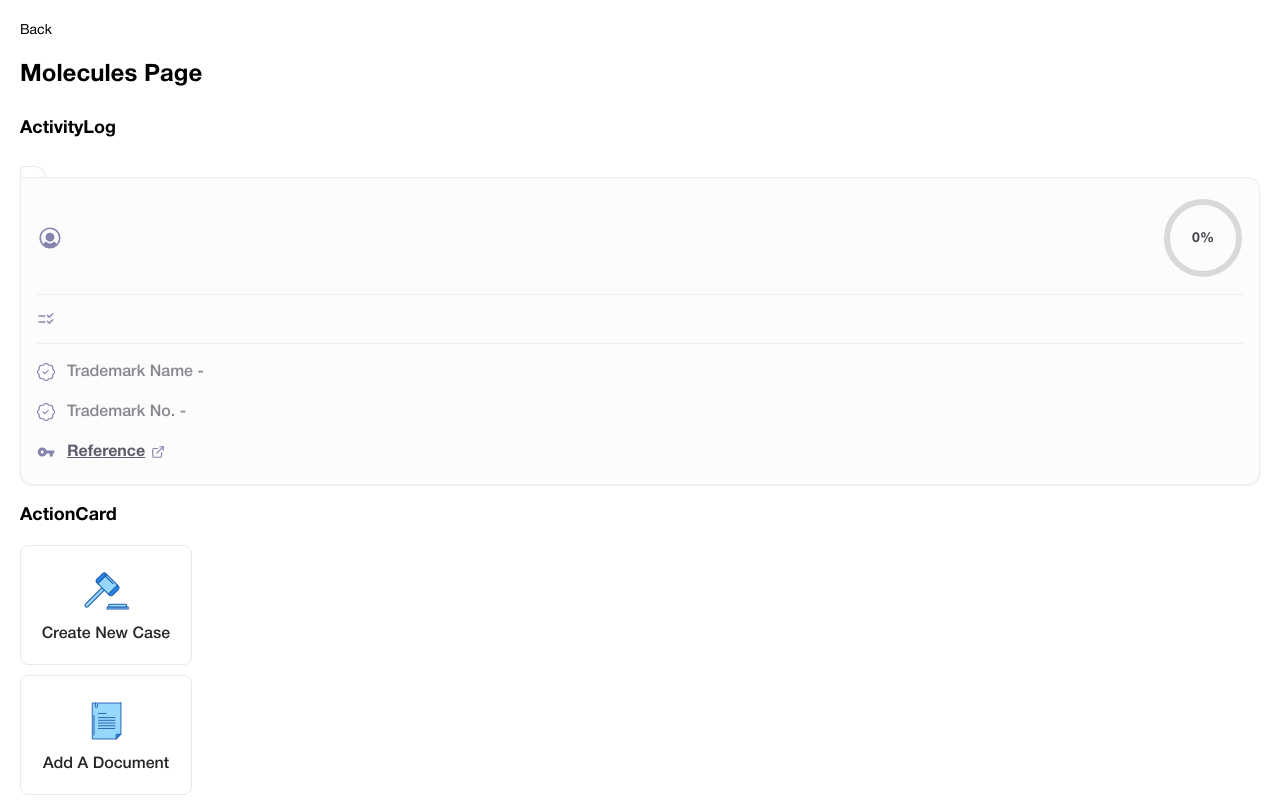
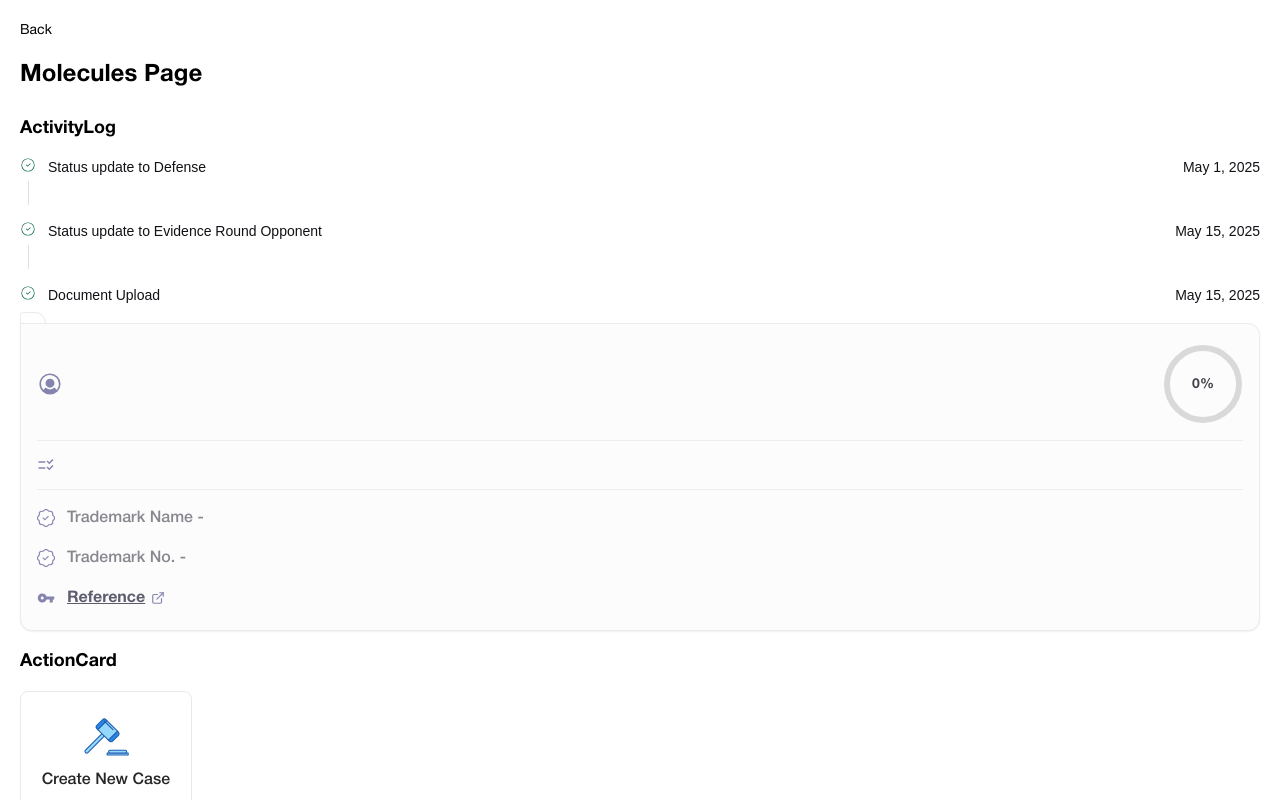
Before and after one commit to ammartafsol/pawel, a Next.js app: page /components/molecules in a window 1280 px wide. Shown: the top 800 px of the page. Built offline with nearby package versions, Linux system fonts and the light colour scheme.

Commit message:
activity

```diff
--- a/src/app/styles/color.css
+++ b/src/app/styles/color.css
@@ -82,6 +82,7 @@
   --light-purple: #8484AE;
   --divider: #EDEDED;
   --off-white: #f8f9fb;
+  --check-icon: #006644;
 
   /* Status Colors - Column 1 */
   --status-primary: #4A90E2;
--- a/src/components/atoms/Activity/Activity.jsx
+++ b/src/components/atoms/Activity/Activity.jsx
@@ -1,10 +1,18 @@
 import React from 'react'
-import classes from './ActivityLog.module.css'
+import { CiCircleCheck } from "react-icons/ci"
+import classes from './Activity.module.css'
 
-export default function Activity() {
+export default function Activity({ text, date, isLast }) {
   return (
-    <div>
-
+    <div className={classes.activityContainer}>
+      <div className={classes.iconWrapper}>
+        <CiCircleCheck className={classes.icon} />
+        {!isLast && <div className={classes.verticalLine}></div>}
+      </div>
+      <div className={classes.contentWrapper}>
+        <p className={classes.text}>{text}</p>
+        <span className={classes.date}>{date}</span>
+      </div>
     </div>
   )
 }
--- a/src/components/atoms/Activity/Activity.module.css
+++ b/src/components/atoms/Activity/Activity.module.css
@@ -0,0 +1,60 @@
+.activityContainer {
+  display: flex;
+  gap: 12px;
+  align-items: flex-start;
+}
+
+.iconWrapper {
+  display: flex;
+  flex-direction: column;
+  align-items: center;
+  position: relative;
+  width: 16px;
+}
+
+.icon {
+  width: 16px;
+  height: 16px;
+  flex-shrink: 0;
+  aspect-ratio: 1 / 1;
+  color: var(--check-icon, #006644);
+}
+
+.verticalLine {
+  width: 0;
+  flex-grow: 1;
+  min-height: 24px;
+  align-self: center;
+  border-left: 1px solid var(--silver-gray, #E0E0E1);
+  margin-top: 8px;
+}
+
+.contentWrapper {
+  display: flex;
+  flex-direction: row;
+  align-items: center;
+  justify-content: space-between;
+  gap: 16px;
+  padding-top: 2px;
+  flex: 1;
+}
+
+.text {
+  color: var(--midnight-black, #111216);
+  font-family: "Rethink Sans", sans-serif;
+  font-size: 14px;
+  font-style: normal;
+  font-weight: 500;
+  line-height: normal;
+  margin: 0;
+}
+
+.date {
+  color: var(--midnight-black, #111216);
+  font-family: "Rethink Sans", sans-serif;
+  font-size: 14px;
+  font-style: normal;
+  font-weight: 500;
+  line-height: normal;
+  white-space: nowrap;
+}
--- a/src/components/molecules/ActivityLog/ActivityLog.jsx
+++ b/src/components/molecules/ActivityLog/ActivityLog.jsx
@@ -1,10 +1,24 @@
 import React from 'react'
+import Activity from '../../atoms/Activity/Activity'
 import classes from './ActivityLog.module.css'
 
-export default function ActivityLog() {
+const DEFAULT_ACTIVITIES = [
+  { text: "Status update to Defense", date: "May 1, 2025" },
+  { text: "Status update to Evidence Round Opponent", date: "May 15, 2025" },
+  { text: "Document Upload", date: "May 15, 2025" }
+]
+
+export default function ActivityLog({ activities = DEFAULT_ACTIVITIES }) {
   return (
-    <div>
-
+    <div className={classes.activityLogContainer}>
+      {activities.map((activity, index) => (
+        <Activity
+          key={index}
+          text={activity.text}
+          date={activity.date}
+          isLast={index === activities.length - 1}
+        />
+      ))}
     </div>
   )
 }
--- a/src/components/molecules/ActivityLog/ActivityLog.module.css
+++ b/src/components/molecules/ActivityLog/ActivityLog.module.css
@@ -0,0 +1,6 @@
+.activityLogContainer {
+  display: flex;
+  flex-direction: column;
+  gap: 16px;
+  width: 100%;
+}
```
